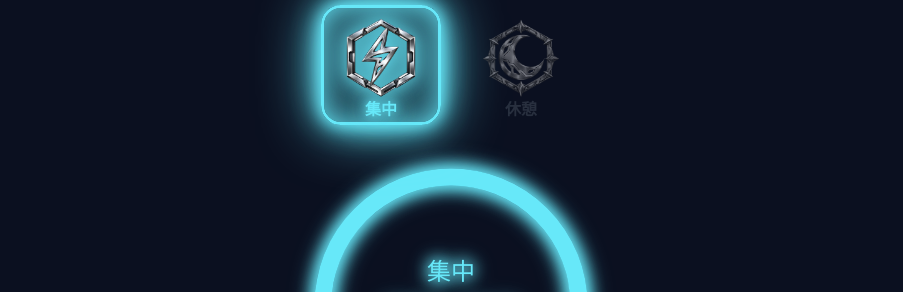
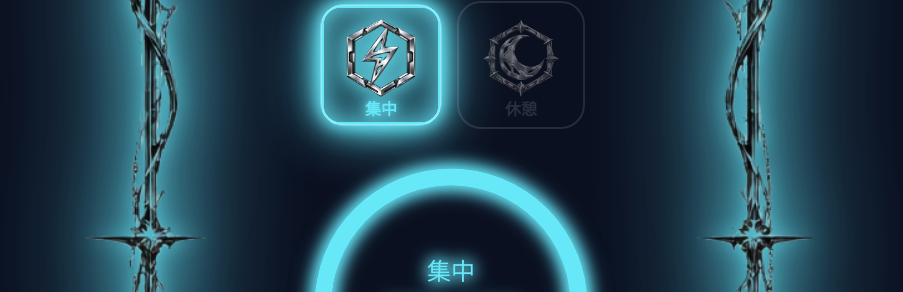
Before and after one commit to fusion776z-del/timer, a plain HTML site: page index.html in a window 1280 px wide. Shown: the part 110-402 px from the top of the page, without its empty margins (189-1092 px from the left). Drawn offline with Linux system fonts and the light colour scheme.

Commit message:
Add files via upload

```diff
--- a/app.js
+++ b/app.js
@@ -1,6 +1,6 @@
 
-const FULL_TIME = 25 * 60;
-const BREAK_TIME = 5 * 60;
+const FULL_TIME = 25*60;
+const BREAK_TIME = 5*60;
 
 let totalTime = FULL_TIME;
 let remaining = FULL_TIME;
@@ -169,7 +169,27 @@ inset 0 0 30px ${glowColor}
   card.style.opacity = "0.45";
 
  }
+const frame =
+document.querySelector(
+ ".ornament-frame"
+);
 
+if(frame){
+
+ frame.style.filter =
+ `
+ drop-shadow(
+  0 0 10px ${glowColor}
+ )
+ drop-shadow(
+  0 0 30px ${glowColor}
+ )
+ drop-shadow(
+  0 0 60px ${glowColor}
+ )
+ `;
+
+}
 });
 
 
--- a/index.html
+++ b/index.html
@@ -29,7 +29,64 @@ body{
  min-height:100vh;
  padding-bottom:80px;
 }
+.frame-wrap{
+  position:relative;
+  width:100%;
+  min-height:100vh;
+}
 
+.ornament-frame{
+
+  position:fixed;
+
+  inset:0;
+
+  width:100vw;
+  height:100vh;
+
+  object-fit:cover;
+
+  pointer-events:none;
+
+  z-index:1;
+
+  opacity:.95;
+
+  filter:
+    drop-shadow(0 0 10px #67e8f9)
+    drop-shadow(0 0 30px #67e8f9);
+
+}
+.ornament-frame{
+
+ position:fixed;
+ inset:0;
+
+ width:100vw;
+ height:100vh;
+
+ object-fit:cover;
+
+ pointer-events:none;
+
+ z-index:1;
+
+ filter:
+ drop-shadow(0 0 10px #67e8f9)
+ drop-shadow(0 0 25px #67e8f9)
+ drop-shadow(0 0 50px #67e8f9);
+
+}
+
+
+
+.page{
+
+  position:relative;
+
+  z-index:10;
+
+}
 .page{
  padding:20px;
 }
@@ -43,15 +100,15 @@ body{
 }
 
 .mode-card{
-
   width:min(26vw,120px);
   height:min(26vw,120px);
-
   min-width:80px;
   min-height:80px;
 
- border:3px solid var(--blue);
+  border:2px solid rgba(255,255,255,.15);
   border-radius:20px;
+
+  background:rgba(255,255,255,.03);
 
   display:flex;
   flex-direction:column;
@@ -61,9 +118,15 @@ body{
   cursor:pointer;
   position:relative;
   z-index:100;
-
 }
-
+.mode-card::before{
+  content:"";
+  position:absolute;
+  inset:-4px;
+  border-radius:24px;
+  border:2px solid rgba(255,255,255,.25);
+  pointer-events:none;
+}
 .mode-card.active{
  background:rgba(103,232,249,.25);
 
@@ -368,7 +431,7 @@ textarea{
  width:min(18vw,80px);
  height:min(18vw,80px);
 
- object-fit:contain;
+ object-fit:cover;
 
  pointer-events:none;
 
@@ -419,6 +482,16 @@ textarea{
 </head>
 
 <body>
+
+<body>
+
+<div class="frame-wrap">
+
+  <img
+    src="flame.png"
+    class="ornament-frame"
+    alt=""
+  >
 
   <div class="page">
 
@@ -509,6 +582,7 @@ r="120">
 
   </div>
 
+</div>
 
 <script src="app.js"></script>
 
```
Also changed, not shown: flame.png (added). Lines whose indentation alone changed are shown as unchanged.
